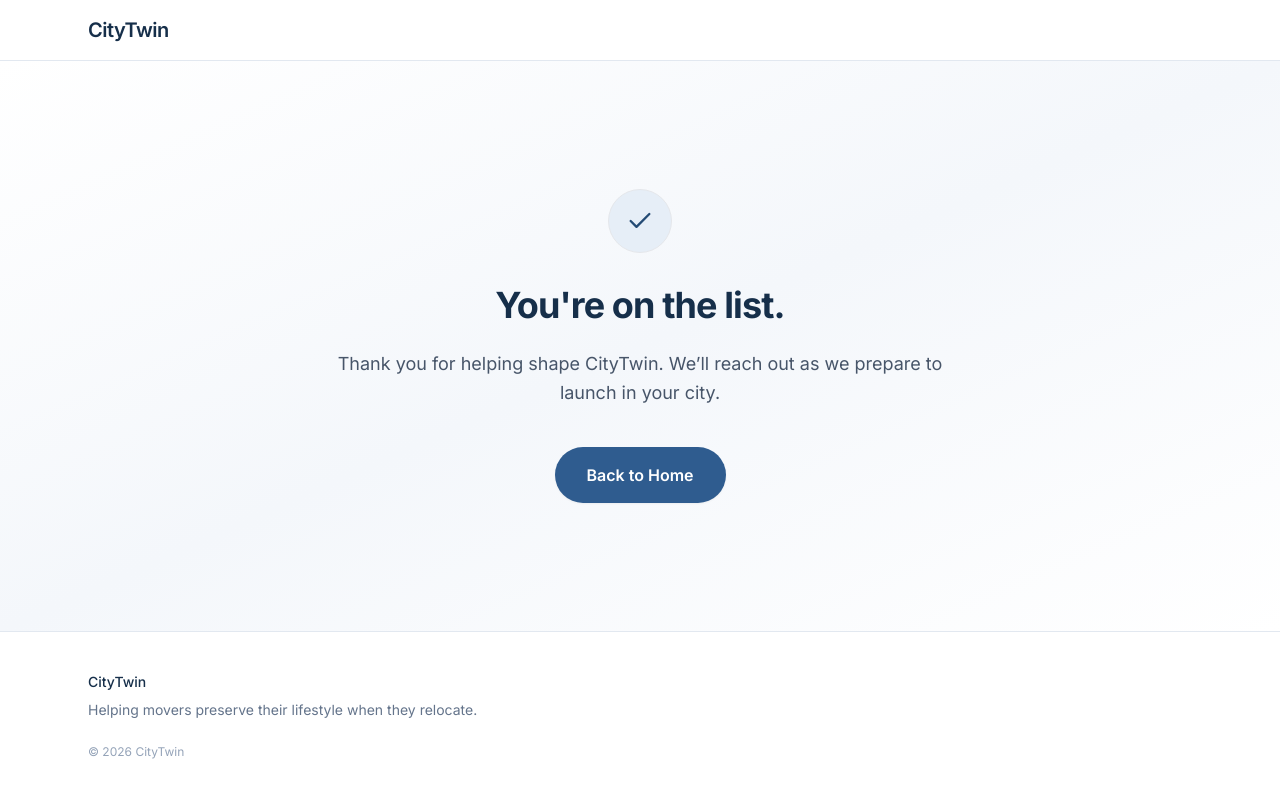
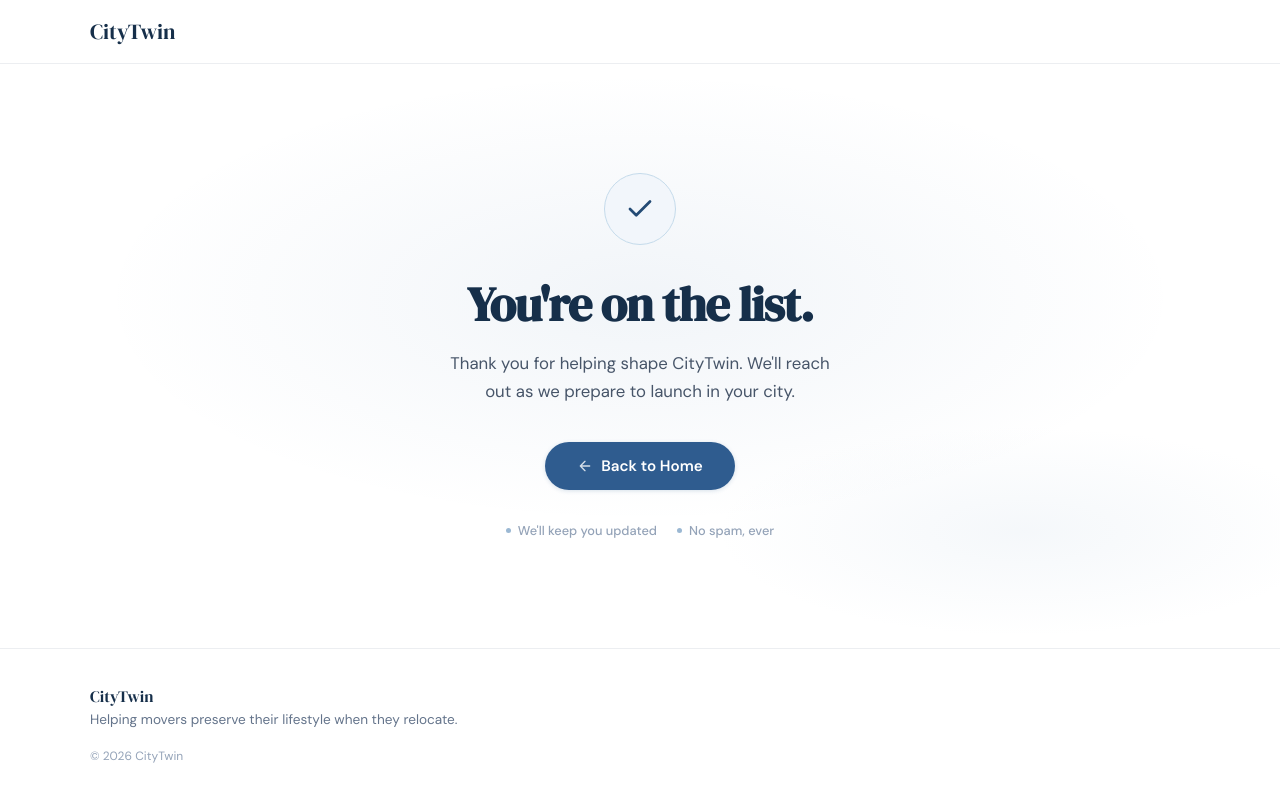
Before and after one commit to michaeltuyi4-source/citytwin-landing, a plain HTML site: page thank-you.html in a window 1280 px wide. Drawn offline with nearby package versions, Linux system fonts and the light colour scheme.

Commit message:
Updated thank you page styling to match index

```diff
--- a/thank-you.html
+++ b/thank-you.html
@@ -3,88 +3,263 @@
 <head>
   <meta charset="UTF-8" />
   <meta name="viewport" content="width=device-width, initial-scale=1.0" />
-  <title>You're on the list — CityTwin</title>
+  <title>You're on the list-CityTwin</title>
 
-  <script src="https://cdn.tailwindcss.com"></script>
-  <script>
-    tailwind.config = {
-      theme: {
-        extend: {
-          colors: {
-            brand: {
-              50: "#F4F7FB",
-              100: "#E6EEF7",
-              300: "#9BB8D3",
-              500: "#3B6EA5",
-              600: "#2F5C8F",
-              700: "#244B75",
-              900: "#162F4A"
+  <link rel="preconnect" href="https://fonts.googleapis.com">
+  <link href="https://fonts.googleapis.com/css2?family=DM+Serif+Display:ital@0;1&family=DM+Sans:wght@300;400;500;600;700&display=swap" rel="stylesheet">
+
+  <style>
+    *, *::before, *::after { box-sizing: border-box; margin: 0; padding: 0; }
+
+    :root {
+      --brand-50:  #F2F6FB;
+      --brand-100: #E2EDF7;
+      --brand-200: #C4DAEA;
+      --brand-300: #9BB8D3;
+      --brand-500: #3B6EA5;
+      --brand-600: #2F5C8F;
+      --brand-700: #244B75;
+      --brand-900: #162F4A;
+      --slate-400: #94A3B8;
+      --slate-500: #64748B;
+      --slate-600: #475569;
+      --font-display: 'DM Serif Display', Georgia, serif;
+      --font-body: 'DM Sans', system-ui, sans-serif;
     }
+
+    html { scroll-behavior: smooth; }
+
+    body {
+      font-family: var(--font-body);
+      background: var(--white, #fff);
+      color: var(--brand-900);
+      min-height: 100svh;
+      display: flex;
+      flex-direction: column;
+      -webkit-font-smoothing: antialiased;
     }
+
+    /* Animations */
+    @keyframes fadeUp {
+      from { opacity: 0; transform: translateY(20px); }
+      to   { opacity: 1; transform: translateY(0); }
     }
+    @keyframes scaleIn {
+      from { opacity: 0; transform: scale(.7); }
+      to   { opacity: 1; transform: scale(1); }
     }
+    @keyframes checkDraw {
+      from { stroke-dashoffset: 40; }
+      to   { stroke-dashoffset: 0; }
     }
-  </script>
 
-  <link href="https://fonts.googleapis.com/css2?family=Inter:wght@400;500;600;700;800&display=swap" rel="stylesheet">
-  <style>
-    body { font-family: 'Inter', sans-serif; }
+    /* Header */
+    .header {
+      background: rgba(255,255,255,.9);
+      backdrop-filter: blur(12px);
+      -webkit-backdrop-filter: blur(12px);
+      border-bottom: 1px solid rgba(22,47,74,.08);
+      padding: 0 24px;
+      height: 64px;
+      display: flex;
+      align-items: center;
+    }
+    .header-inner {
+      max-width: 1100px;
+      margin: 0 auto;
+      width: 100%;
+    }
+    .logo {
+      font-family: var(--font-display);
+      font-size: 1.35rem;
+      color: var(--brand-900);
+      text-decoration: none;
+    }
+
+    /* Main */
+    .main {
+      flex: 1;
+      display: flex;
+      align-items: center;
+      justify-content: center;
+      position: relative;
+      overflow: hidden;
+      padding: 60px 24px;
+    }
+    .main::before {
+      content: '';
+      position: absolute;
+      inset: 0;
+      background:
+        radial-gradient(ellipse 60% 55% at 50% 40%, rgba(59,110,165,.07) 0%, transparent 70%),
+        radial-gradient(ellipse 40% 30% at 80% 80%, rgba(155,184,211,.1) 0%, transparent 60%);
+      pointer-events: none;
+    }
+
+    .content {
+      position: relative;
+      z-index: 1;
+      max-width: 520px;
+      width: 100%;
+      text-align: center;
+    }
+
+    /* Check circle */
+    .check-circle {
+      display: inline-flex;
+      align-items: center;
+      justify-content: center;
+      width: 72px;
+      height: 72px;
+      border-radius: 50%;
+      background: var(--brand-50);
+      border: 1.5px solid var(--brand-200);
+      margin-bottom: 32px;
+      animation: scaleIn .45s cubic-bezier(.34,1.56,.64,1) .1s both;
+    }
+    .check-circle svg path {
+      stroke-dasharray: 40;
+      stroke-dashoffset: 40;
+      animation: checkDraw .4s ease .5s forwards;
+    }
+
+    .headline {
+      font-family: var(--font-display);
+      font-size: clamp(2rem, 7vw, 3rem);
+      line-height: 1.15;
+      letter-spacing: -.02em;
+      color: var(--brand-900);
+      margin-bottom: 16px;
+      animation: fadeUp .5s ease .25s both;
+    }
+    .subtext {
+      font-size: 1.05rem;
+      color: var(--slate-600);
+      line-height: 1.7;
+      max-width: 380px;
+      margin: 0 auto 36px;
+      animation: fadeUp .5s ease .35s both;
+    }
+
+    .btn-primary {
+      display: inline-flex;
+      align-items: center;
+      justify-content: center;
+      gap: 8px;
+      padding: 14px 32px;
+      background: var(--brand-600);
+      color: #fff;
+      font-family: var(--font-body);
+      font-weight: 600;
+      font-size: .95rem;
+      border-radius: 100px;
+      text-decoration: none;
+      border: none;
+      cursor: pointer;
+      transition: background .18s, transform .15s, box-shadow .18s;
+      box-shadow: 0 1px 4px rgba(47,92,143,.18);
+      animation: fadeUp .5s ease .45s both;
+    }
+    .btn-primary:hover {
+      background: var(--brand-700);
+      transform: translateY(-1px);
+      box-shadow: 0 4px 14px rgba(47,92,143,.28);
+    }
+
+    /* Subtle detail tags */
+    .detail-strip {
+      display: flex;
+      align-items: center;
+      justify-content: center;
+      gap: 20px;
+      margin-top: 32px;
+      flex-wrap: wrap;
+      animation: fadeUp .5s ease .55s both;
+    }
+    .detail-tag {
+      display: flex;
+      align-items: center;
+      gap: 7px;
+      font-size: .8rem;
+      color: var(--slate-400);
+      font-weight: 500;
+    }
+    .detail-dot {
+      width: 5px;
+      height: 5px;
+      border-radius: 50%;
+      background: var(--brand-300);
+    }
+
+    /* Footer */
+    .footer {
+      border-top: 1px solid rgba(22,47,74,.08);
+      padding: 36px 24px;
+    }
+    .footer-inner {
+      max-width: 1100px;
+      margin: 0 auto;
+    }
+    .footer-logo {
+      font-family: var(--font-display);
+      font-size: 1rem;
+      color: var(--brand-900);
+      margin-bottom: 4px;
+    }
+    .footer-tagline { font-size: .85rem; color: var(--slate-500); }
+    .footer-copy { font-size: .75rem; color: var(--slate-400); margin-top: 20px; }
   </style>
 </head>
 
-<body class="bg-white text-slate-900 min-h-screen flex flex-col">
+<body>
 
-  <!-- Header -->
-  <header class="sticky top-0 z-50 bg-white/90 backdrop-blur border-b border-slate-200">
-    <div class="max-w-6xl mx-auto px-6 py-4 flex items-center justify-between">
-      <a href="/" class="text-xl font-semibold tracking-tight text-brand-900">
-        CityTwin
-      </a>
+  <header class="header">
+    <div class="header-inner">
+      <a href="/" class="logo">CityTwin</a>
     </div>
   </header>
 
-  <!-- Main -->
-  <main class="flex-1 flex items-center justify-center bg-gradient-to-br from-white via-brand-50 to-white">
-    <div class="max-w-2xl mx-auto px-6 text-center py-24">
+  <main class="main">
+    <div class="content">
 
-      <!-- Subtle icon circle -->
-      <div class="mx-auto flex items-center justify-center h-16 w-16 rounded-full bg-brand-100 border border-brand-200">
-        <svg width="28" height="28" viewBox="0 0 24 24" fill="none" class="text-brand-700">
-          <path d="M20 6L9 17l-5-5" stroke="currentColor" stroke-width="2" stroke-linecap="round" stroke-linejoin="round"/>
+      <div class="check-circle">
+        <svg width="30" height="30" viewBox="0 0 24 24" fill="none">
+          <path d="M20 6L9 17l-5-5" stroke="#244B75" stroke-width="2.2" stroke-linecap="round" stroke-linejoin="round"/>
         </svg>
       </div>
 
-      <h1 class="mt-8 text-3xl md:text-4xl font-bold tracking-tight text-brand-900">
-        You're on the list.
-      </h1>
+      <h1 class="headline">You're on the list.</h1>
 
-      <p class="mt-6 text-lg text-slate-600 leading-relaxed">
+      <p class="subtext">
         Thank you for helping shape CityTwin.
-        We’ll reach out as we prepare to launch in your city.
+        We'll reach out as we prepare to launch in your city.
       </p>
 
-      <div class="mt-10">
-        <a href="/"
-           class="inline-flex items-center justify-center px-8 py-4 rounded-full bg-brand-600 text-white font-semibold hover:bg-brand-700 transition shadow-sm">
+      <a href="/" class="btn-primary">
+        <svg width="16" height="16" viewBox="0 0 24 24" fill="none" style="opacity:.8;">
+          <path d="M19 12H5M5 12l7-7M5 12l7 7" stroke="currentColor" stroke-width="2" stroke-linecap="round" stroke-linejoin="round"/>
+        </svg>
         Back to Home
       </a>
+
+      <div class="detail-strip">
+        <div class="detail-tag"><span class="detail-dot"></span> We'll keep you updated</div>
+        <div class="detail-tag"><span class="detail-dot"></span> No spam, ever</div>
       </div>
 
     </div>
   </main>
 
-  <!-- Footer -->
-  <footer class="border-t border-slate-200 py-10">
-    <div class="max-w-6xl mx-auto px-6 text-sm text-slate-500">
-      <div class="font-medium text-brand-900">CityTwin</div>
-      <div class="mt-2">Helping movers preserve their lifestyle when they relocate.</div>
-      <div class="mt-6 text-xs text-slate-400">© <span id="year"></span> CityTwin</div>
+  <footer class="footer">
+    <div class="footer-inner">
+      <div class="footer-logo">CityTwin</div>
+      <p class="footer-tagline">Helping movers preserve their lifestyle when they relocate.</p>
+      <p class="footer-copy">© <span id="year"></span> CityTwin</p>
     </div>
   </footer>
 
   <script>
     document.getElementById("year").textContent = new Date().getFullYear();
   </script>
-
 </body>
 </html>
```
Lines whose indentation alone changed are shown as unchanged.
